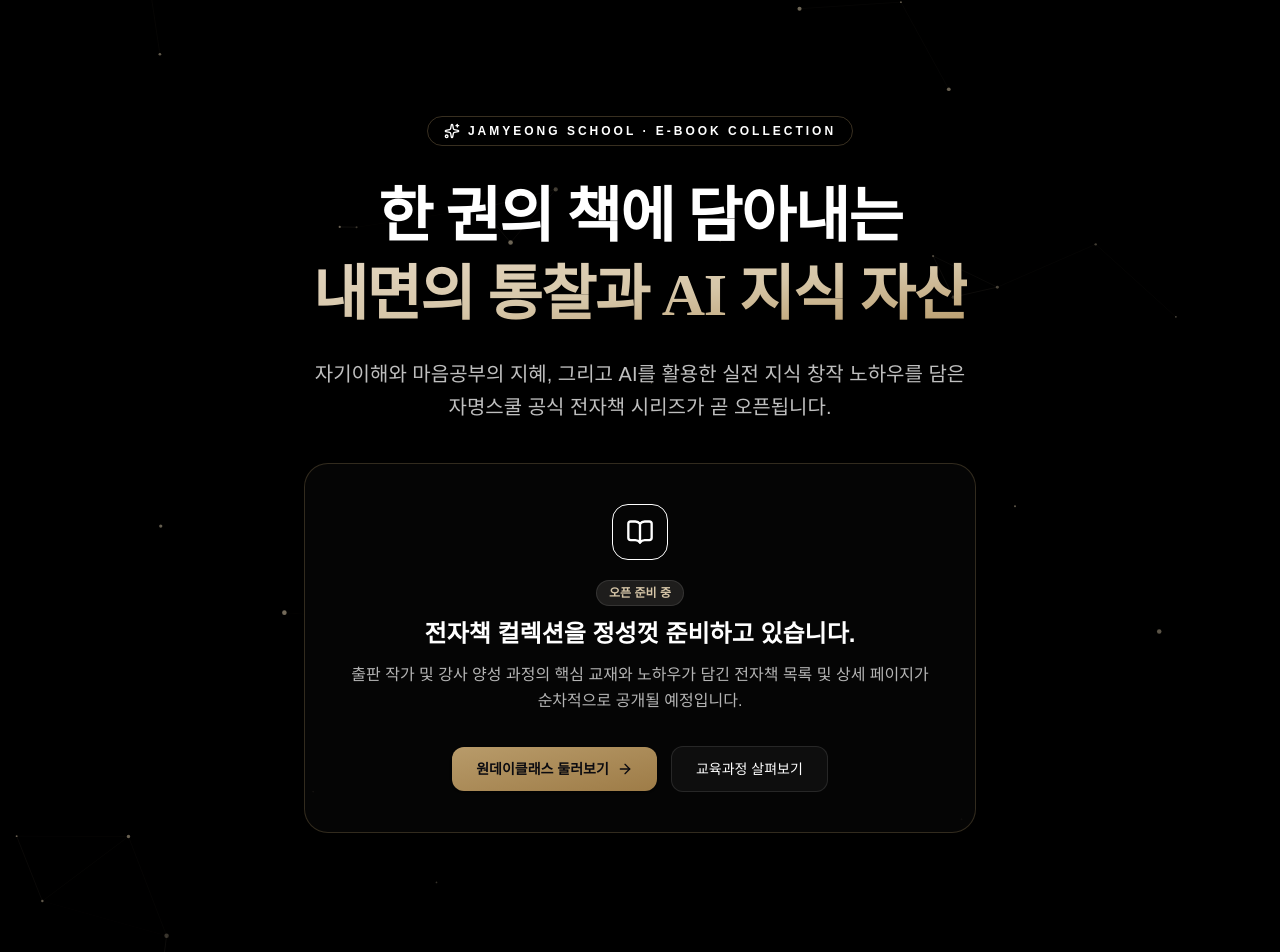
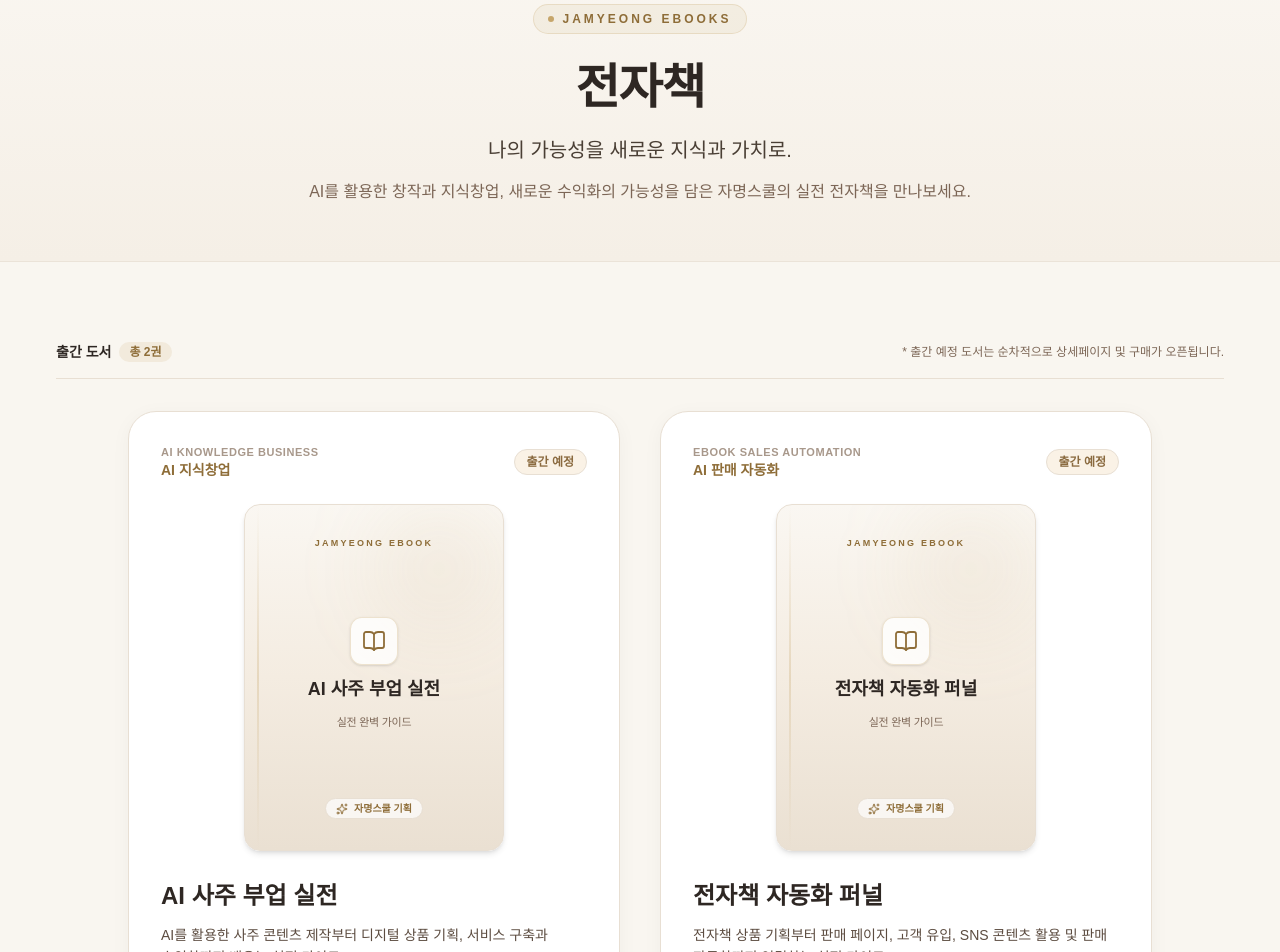
Before and after one commit to woolbo100/jamyeong-school, a Next.js app: page /ebooks in a window 1280 px wide. Shown: the part 140-1092 px from the top of the page. Built offline with nearby package versions, Linux system fonts and the light colour scheme.

Commit message:
feat(ebooks): create ebooks listing page with 2 initial product cards and ivory-gold design

```diff
--- a/src/app/ebooks/page.tsx
+++ b/src/app/ebooks/page.tsx
@@ -1,85 +1,195 @@
 import React from "react";
-import Link from "next/link";
 import type { Metadata } from "next";
-import Reveal from "@/components/Reveal";
-import HeroParticles from "@/components/HeroParticles";
-import { BookOpen, Sparkles, ArrowRight } from "lucide-react";
+import { BookOpen, Sparkles } from "lucide-react";
 
 export const metadata: Metadata = {
   title: "전자책 | 자명스쿨",
-  description: "마음공부와 AI 감성 창작의 깊이를 담은 자명스쿨 전자책 시리즈. 곧 선보입니다.",
+  description: "AI를 활용한 창작과 지식창업, 새로운 수익화의 가능성을 담은 자명스쿨의 실전 전자책을 만나보세요.",
 };
+
+export interface EbookItem {
+  id: string;
+  englishLabel: string;
+  category: string;
+  title: string;
+  description: string;
+  price: string;
+  status: "scheduled" | "available";
+  statusText: string;
+  detailUrl?: string | null;
+}
+
+const EBOOKS_DATA: EbookItem[] = [
+  {
+    id: "ai-saju-business",
+    englishLabel: "AI KNOWLEDGE BUSINESS",
+    category: "AI 지식창업",
+    title: "AI 사주 부업 실전",
+    description: "AI를 활용한 사주 콘텐츠 제작부터 디지털 상품 기획, 서비스 구축과 수익화까지 배우는 실전 가이드.",
+    price: "19,000원",
+    status: "scheduled",
+    statusText: "출간 예정",
+    detailUrl: null,
+  },
+  {
+    id: "ebook-sales-automation",
+    englishLabel: "EBOOK SALES AUTOMATION",
+    category: "AI 판매 자동화",
+    title: "전자책 자동화 퍼널",
+    description: "전자책 상품 기획부터 판매 페이지, 고객 유입, SNS 콘텐츠 활용 및 판매 자동화까지 연결하는 실전 가이드.",
+    price: "19,000원",
+    status: "scheduled",
+    statusText: "출간 예정",
+    detailUrl: null,
+  },
+];
 
 export default function EbooksPage() {
   return (
-    <div className="bg-true-black min-h-screen font-sans selection:bg-antique-gold/30 text-white relative">
-      {/* 1. Hero Section */}
-      <section className="relative pt-32 pb-24 lg:pt-48 lg:pb-36 px-6 overflow-hidden">
-        <HeroParticles />
-        <div className="relative z-10 max-w-4xl mx-auto text-center">
-          <Reveal>
-            <div className="inline-flex items-center gap-2 px-4 py-1.5 rounded-full bg-antiqueGold/10 border border-[#B89B6A]/30 mb-8">
-              <Sparkles className="w-4 h-4 text-antiqueGold" />
-              <span className="text-xs font-bold tracking-[0.25em] text-antiqueGold uppercase">
-                JAMYEONG SCHOOL · E-BOOK COLLECTION
+    <main className="relative min-h-screen bg-[#F9F6F0] text-[#2E2723] z-10 selection:bg-[#C6A66B]/20 selection:text-[#2E2723]">
+      {/* ────────────────────────
+          1. HERO / TITLE SECTION
+         ──────────────────────── */}
+      <section className="pt-16 pb-12 md:pt-20 md:pb-14 px-6 border-b border-[#E8DFD3]/80 bg-gradient-to-b from-[#FAF7F2] to-[#F5EFE6]">
+        <div className="site-container max-w-[1280px] mx-auto text-center">
+          <div className="max-w-4xl mx-auto">
+            {/* 영문 라벨 */}
+            <div className="inline-flex items-center gap-2 px-3.5 py-1.5 rounded-full bg-[#C6A66B]/10 border border-[#C6A66B]/25 mb-6">
+              <span className="w-1.5 h-1.5 rounded-full bg-[#C6A66B]" />
+              <span className="text-[11px] md:text-xs font-semibold tracking-[0.25em] text-[#8E6D38] uppercase">
+                JAMYEONG EBOOKS
               </span>
             </div>
-          </Reveal>
 
-          <Reveal delayMs={200}>
-            <h1 className="text-4xl sm:text-5xl md:text-6xl font-display font-bold mb-6 tracking-tight leading-[1.3] break-keep">
-              한 권의 책에 담아내는 <br />
-              <span className="bg-gradient-to-br from-[#E2D4BE] via-[#D6C6A8] to-[#B89B6A] bg-clip-text text-transparent">
-                내면의 통찰과 AI 지식 자산
+            {/* 메인 제목 */}
+            <h1 className="text-3xl md:text-5xl font-bold tracking-tight text-[#2E2723] mb-4 leading-tight break-keep">
+              전자책
+            </h1>
+
+            {/* 서브 카피 */}
+            <p className="text-base md:text-xl font-medium text-[#4A3F35] max-w-2xl mx-auto mb-3 leading-relaxed break-keep">
+              나의 가능성을 새로운 지식과 가치로.
+            </p>
+
+            {/* 설명 문구 */}
+            <p className="text-sm md:text-base text-[#7C6656] max-w-2xl mx-auto leading-relaxed break-keep">
+              AI를 활용한 창작과 지식창업, 새로운 수익화의 가능성을 담은 자명스쿨의 실전 전자책을 만나보세요.
+            </p>
+          </div>
+        </div>
+      </section>
+
+      {/* ────────────────────────
+          2. EBOOK CARDS SECTION
+         ──────────────────────── */}
+      <section className="py-14 md:py-20 px-6">
+        <div className="site-container max-w-[1280px] mx-auto">
+          {/* 상단 도서 개수 안내 라벨 */}
+          <div className="flex items-center justify-between mb-8 pb-4 border-b border-[#E8DFD3]">
+            <div className="flex items-center gap-2">
+              <span className="text-sm font-semibold text-[#2E2723]">출간 도서</span>
+              <span className="text-xs px-2.5 py-0.5 rounded-full bg-[#C6A66B]/15 text-[#8E6D38] font-bold">
+                총 {EBOOKS_DATA.length}권
               </span>
-            </h1>
-          </Reveal>
-
-          <Reveal delayMs={350}>
-            <p className="text-base sm:text-lg md:text-xl text-white/75 font-light leading-relaxed max-w-2xl mx-auto mb-10 break-keep">
-              자기이해와 마음공부의 지혜, 그리고 AI를 활용한 실전 지식 창작 노하우를 담은 자명스쿨 공식 전자책 시리즈가 곧 오픈됩니다.
-            </p>
-          </Reveal>
-
-          {/* Coming Soon Notice Card */}
-          <Reveal delayMs={450}>
-            <div className="max-w-2xl mx-auto p-8 sm:p-10 rounded-3xl bg-white/[0.02] border border-[#B89B6A]/25 backdrop-blur-md shadow-2xl relative overflow-hidden">
-              <div className="absolute top-0 left-1/2 -translate-x-1/2 w-80 h-32 bg-antiqueGold/10 blur-3xl pointer-events-none rounded-full" />
-
-              <div className="w-14 h-14 rounded-2xl bg-antiqueGold/10 border border-antiqueGold/25 flex items-center justify-center mx-auto mb-5 text-antiqueGold">
-                <BookOpen className="w-7 h-7" />
+            </div>
+            <span className="text-xs text-[#7C6656]">
+              * 출간 예정 도서는 순차적으로 상세페이지 및 구매가 오픈됩니다.
+            </span>
           </div>
 
-              <span className="inline-block px-3 py-1 rounded-full bg-[#FAF2E6]/10 text-[#D6C6A8] text-xs font-semibold mb-3 border border-white/10">
-                오픈 준비 중
+          {/* 전자책 상품 카드 2열 그리드 (PC: 가로 2열, 모바일: 세로 1열) */}
+          <div className="grid grid-cols-1 md:grid-cols-2 gap-8 lg:gap-10 max-w-5xl mx-auto">
+            {EBOOKS_DATA.map((item) => (
+              <div
+                key={item.id}
+                className="group relative rounded-[28px] p-7 md:p-8 h-full flex flex-col justify-between transition-all duration-300 ease-out bg-white border border-[#E8DFD3] shadow-[0_4px_20px_rgba(46,39,35,0.04)] hover:shadow-[0_12px_32px_rgba(46,39,35,0.08)] hover:border-[#D6C6A8] hover:-translate-y-1"
+              >
+                <div className="flex-1 flex flex-col">
+                  {/* 상단: 영문 라벨 & 카테고리 + 상태 배지 */}
+                  <div className="flex items-center justify-between gap-2 mb-6">
+                    <div className="flex flex-col">
+                      <span className="text-[10px] md:text-[11px] font-bold tracking-wider text-[#A8988B] uppercase">
+                        {item.englishLabel}
                       </span>
+                      <span className="text-xs md:text-sm font-bold text-[#8E6D38]">
+                        {item.category}
+                      </span>
+                    </div>
 
-              <h2 className="text-xl sm:text-2xl font-bold text-white mb-3 break-keep">
-                전자책 컬렉션을 정성껏 준비하고 있습니다.
+                    {/* 상태 배지: 출간 예정 */}
+                    <span className="text-xs px-3 py-1 rounded-full font-semibold border bg-[#FAF2E6] text-[#8A6A3F] border-[#E8DFD3]">
+                      {item.statusText}
+                    </span>
+                  </div>
+
+                  {/* 전자책 표지 이미지 영역 (세로 3:4 비율 모던 플레이스홀더) */}
+                  <div className="relative aspect-[3/4] w-full max-w-[240px] sm:max-w-[260px] mx-auto mb-7 rounded-2xl bg-gradient-to-b from-[#FAF7F2] via-[#F4ECE1] to-[#EAE0D2] border border-[#E8DFD3] flex flex-col items-center justify-between p-6 text-center shadow-md group-hover:shadow-lg group-hover:border-[#D6C6A8] transition-all duration-300 overflow-hidden">
+                    {/* 은은한 책 표지 광택 및 장식선 */}
+                    <div className="absolute top-0 right-0 w-32 h-32 bg-[#C6A66B]/10 blur-2xl pointer-events-none rounded-full" />
+                    <div className="absolute left-3 top-0 bottom-0 w-[2px] bg-gradient-to-b from-transparent via-[#C6A66B]/30 to-transparent pointer-events-none" />
+
+                    {/* 표지 상단 로고/배지 */}
+                    <div className="pt-2 z-10">
+                      <span className="text-[9px] font-bold tracking-[0.25em] text-[#8E6D38] uppercase block">
+                        JAMYEONG EBOOK
+                      </span>
+                    </div>
+
+                    {/* 표지 중앙 아이콘 및 도서명 */}
+                    <div className="my-auto z-10 space-y-3 px-2">
+                      <div className="w-12 h-12 rounded-xl bg-white/80 border border-[#C6A66B]/30 flex items-center justify-center mx-auto text-[#8E6D38] shadow-sm">
+                        <BookOpen className="w-6 h-6 stroke-[1.8]" />
+                      </div>
+                      <h3 className="text-base sm:text-lg font-bold text-[#2E2723] leading-snug break-keep">
+                        {item.title}
+                      </h3>
+                      <p className="text-[11px] text-[#7C6656] font-medium tracking-tight">
+                        실전 완벽 가이드
+                      </p>
+                    </div>
+
+                    {/* 표지 하단 저자/출판사 배지 */}
+                    <div className="pb-1 z-10">
+                      <span className="inline-flex items-center gap-1.5 text-[10px] font-semibold text-[#8E6D38] px-2.5 py-0.5 rounded-full bg-white/70 border border-[#E8DFD3]">
+                        <Sparkles className="w-3 h-3" />
+                        <span>자명스쿨 기획</span>
+                      </span>
+                    </div>
+                  </div>
+
+                  {/* 상품명 */}
+                  <h2 className="text-xl sm:text-2xl font-bold text-[#2E2723] mb-3 leading-snug break-keep group-hover:text-[#8E6D38] transition-colors">
+                    {item.title}
                   </h2>
-              <p className="text-sm sm:text-base text-white/70 font-light leading-relaxed mb-8 break-keep">
-                출판 작가 및 강사 양성 과정의 핵심 교재와 노하우가 담긴 전자책 목록 및 상세 페이지가 순차적으로 공개될 예정입니다.
+
+                  {/* 상품 설명 */}
+                  <p className="text-sm text-[#5C4C40] leading-relaxed mb-6 font-normal break-keep min-h-[44px]">
+                    {item.description}
                   </p>
 
-              <div className="flex flex-col sm:flex-row items-center justify-center gap-3.5">
-                <Link
-                  href="/oneday"
-                  className="w-full sm:w-auto px-6 py-3 rounded-xl bg-gradient-to-br from-[#B89B6A] to-[#9E7C47] text-[#0B0B10] font-bold text-sm flex items-center justify-center gap-2 shadow hover:brightness-110 transition-all duration-300"
-                >
-                  <span>원데이클래스 둘러보기</span>
-                  <ArrowRight className="w-4 h-4" />
-                </Link>
-                <Link
-                  href="/courses"
-                  className="w-full sm:w-auto px-6 py-3 rounded-xl bg-white/[0.04] border border-white/10 hover:border-antiqueGold/40 text-white font-medium text-sm transition-all duration-300"
-                >
-                  교육과정 살펴보기
-                </Link>
+                  {/* 판매 예정 가격 */}
+                  <div className="mt-auto mb-6 p-4 rounded-xl bg-[#FAF7F2] border border-[#EBE3D7] flex items-center justify-between">
+                    <span className="text-xs text-[#7C6656] font-medium">판매 예정 가격</span>
+                    <span className="text-lg font-bold text-[#2E2723]">{item.price}</span>
                   </div>
                 </div>
-          </Reveal>
+
+                {/* 하단: 상세 보기 버튼 (상세페이지 제작 전까지 비활성화) */}
+                <div className="pt-4 border-t border-[#F2EAE0] mt-auto">
+                  <button
+                    type="button"
+                    disabled
+                    className="w-full min-h-[46px] px-5 rounded-xl bg-[#EDE6DC] text-[#8C7B6E] text-sm font-semibold cursor-not-allowed flex items-center justify-center gap-2 transition-colors"
+                    title="상세페이지 제작 준비 중입니다."
+                  >
+                    <span>상세 보기 (출간 준비중)</span>
+                  </button>
+                </div>
+              </div>
+            ))}
+          </div>
         </div>
       </section>
-    </div>
+    </main>
   );
 }
--- a/src/components/SiteHeader.tsx
+++ b/src/components/SiteHeader.tsx
@@ -9,10 +9,11 @@ export default function SiteHeader() {
   const [isMobileMenuOpen, setIsMobileMenuOpen] = useState(false);
   const pathname = usePathname();
 
-  // 라이트/베이지 배경 페이지 판별 (/apply, /oneday, /resources, /brand-page 등)
+  // 라이트/베이지 배경 페이지 판별 (/apply, /oneday, /ebooks, /resources, /brand-page 등)
   const isLightPage =
     pathname.startsWith('/apply') ||
     pathname.startsWith('/oneday') ||
+    pathname.startsWith('/ebooks') ||
     pathname.startsWith('/resources') ||
     pathname.startsWith('/brand-page');
 
```
Lines whose indentation alone changed are shown as unchanged.
